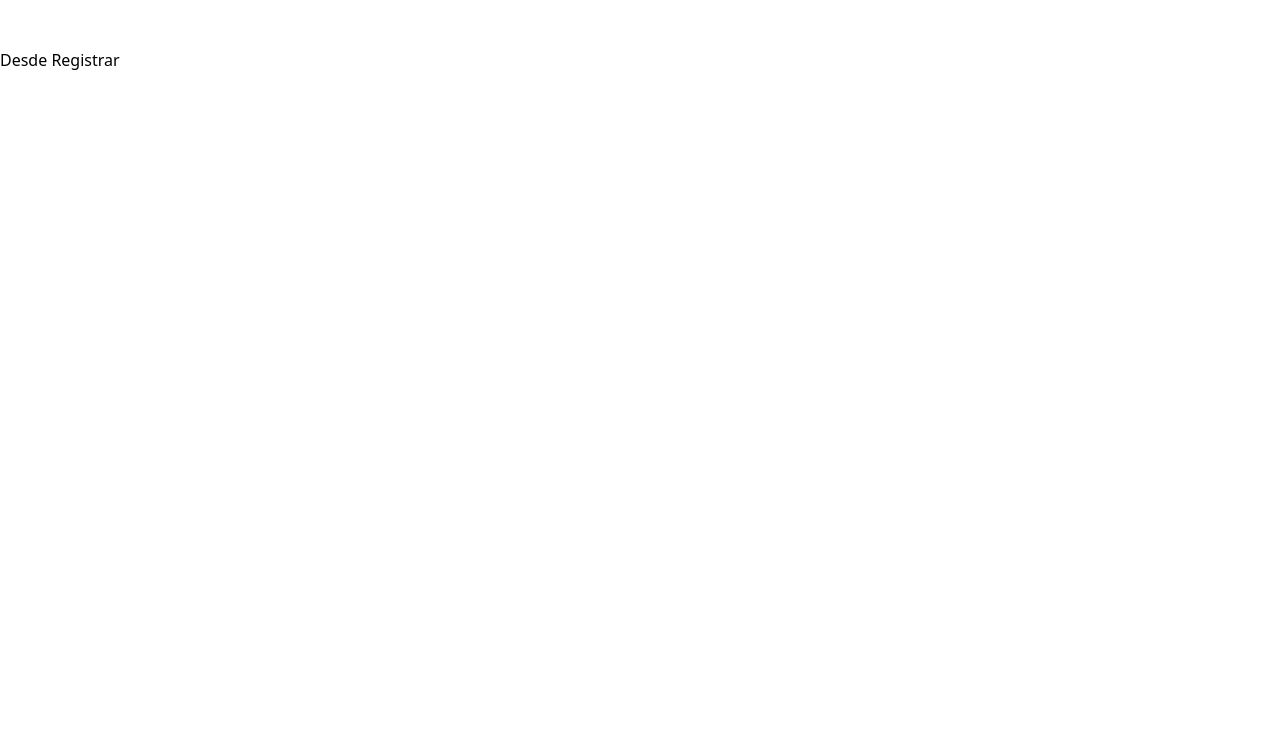
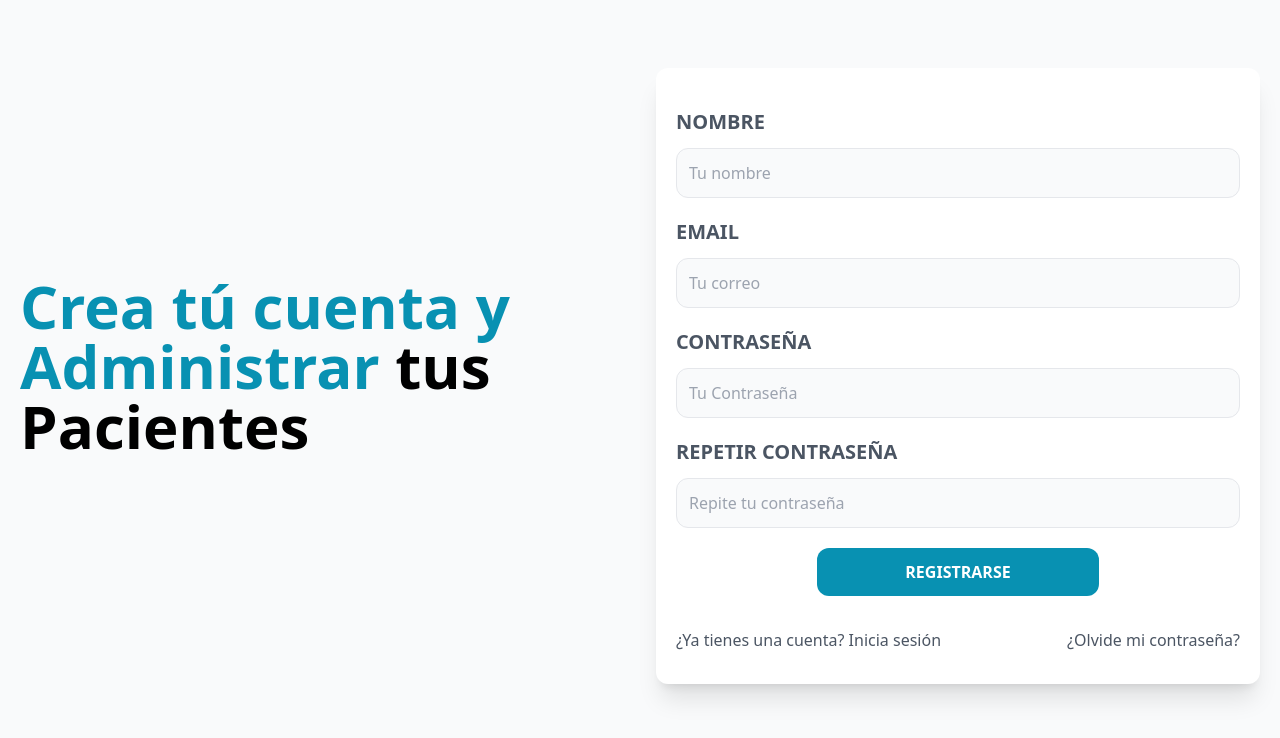
Before and after one commit to luisedr98/FrontEndAPV, a React (Vite) app: page /registrar in a window 1280 px wide. Shown: the top 738 px of the page. Built offline with nearby package versions, Linux system fonts and the light colour scheme.

Commit message:
add: UI finalizado y lógica de validacion de registro de cuenta

```diff
--- a/index.html
+++ b/index.html
@@ -1,12 +1,12 @@
 <!DOCTYPE html>
-<html lang="en">
+<html lang="es">
   <head>
     <meta charset="UTF-8" />
     <link rel="icon" type="image/svg+xml" href="/vite.svg" />
     <meta name="viewport" content="width=device-width, initial-scale=1.0" />
     <title>APV - Administrador de Pacientes de una veterinaria</title>
   </head>
-  <body>
+  <body class="bg-gray-50 min-h-screen">
     <div id="root"></div>
     <script type="module" src="/src/main.jsx"></script>
   </body>
--- a/src/layout/AuthLayout.jsx
+++ b/src/layout/AuthLayout.jsx
@@ -3,7 +3,7 @@ import {Outlet} from "react-router-dom"
 const AuthLayout = () => {
   return (
     <>
-        <main className="container mx-auto md:grid md:grid-cols-2 gap-20 mt-12 items-center">
+        <main className="container mx-auto px-5 mt-12 md:grid grid-cols-2 gap-8 items-center">
           <Outlet />
         </main>
 
--- a/src/pages/Login.jsx
+++ b/src/pages/Login.jsx
@@ -1,14 +1,14 @@
-import React from "react";
+import { Link } from "react-router-dom";
 
 const Login = () => {
   return (
     <>
       <div>
-        <h1 className="text-indigo-600 font-black text-6xl">
-          Inicia sesión y administrar tus <span className="text-black">Pacientes</span>
+        <h1 className="text-cyan-600 font-black text-5xl lg:text-6xl md:text-left">
+          Inicia sesión y Administrar tus <span className="text-black">Pacientes</span>
         </h1>
       </div>
-      <div>
+      <div className="mt-12 md:mt-5 shadow-xl px-5 pt-7 rounded-xl bg-white">
         <form action="">
           <div className="my-5">
             <label className="text-gray-600 font-bold uppercase text-xl">Email</label>
@@ -29,11 +29,14 @@ const Login = () => {
             <input
               type="submit"
               value="iniciar sesión"
-              className="w-full bg-indigo-600 py-3 px-10 font-bold uppercase text-white rounded-xl mt-3 hover:cursor-pointer
-              hover:bg-indigo-800 md:w-auto"
-
+              className="w-full bg-cyan-600 py-3 px-10 font-bold uppercase text-white rounded-xl mt-3 hover:cursor-pointer
+              hover:bg-cyan-800 lg:w-1/2 lg:block mx-auto"
             />
         </form>
+        <nav className="my-5 lg:flex justify-between">
+          <Link className="block my-3 text-center text-gray-600" to="/registrar">¿No tienes una cuenta? Registrate</Link>
+          <Link className="block my-3 text-center text-gray-600" to="/olvide-password">¿Olvide mi contraseña?</Link>
+        </nav>
       </div>
     </>
   );
--- a/src/pages/OlvidePassword.jsx
+++ b/src/pages/OlvidePassword.jsx
@@ -1,7 +1,35 @@
+import { Link } from "react-router-dom"
+
 const OlvidePassword = () => {
   return (
     <>
-        <h1>Desde OlvidePassword</h1>
+      <div>
+        <h1 className="text-cyan-600 text-center font-black text-5xl lg:text-6xl md:text-left">
+          Reestablece tu contraseña y no pierdas a <span className="text-black">Tus pacientes</span>
+        </h1>
+      </div>
+      <div className="mt-12 md:mt-5 shadow-xl px-5 pt-5 rounded-xl bg-white">
+        <form action="">
+          <div className="my-5">
+            <label className="text-gray-600 font-bold uppercase text-xl">Email</label>
+            <input
+              type="email"
+              placeholder="Correo Electrónico"
+              className="border w-full p-3 mt-3 bg-gray-50 rounded-xl"
+            />
+          </div>
+          <input
+              type="submit"
+              value="Enviar instrucciones"
+              className="w-full bg-cyan-600 py-3 px-10 font-bold uppercase text-white rounded-xl mt-3 hover:cursor-pointer
+              hover:bg-cyan-800 lg:w-2/3 lg:block mx-auto"
+            />
+        </form>
+        <nav className="my-5 lg:flex justify-between">
+          <Link className="block my-3 text-center text-gray-600" to="/">¿Ya tienes cuenta? Iniciar sesión</Link>
+          <Link className="block my-3 text-center text-gray-600" to="/registrar">¿No tienes cuenta? Registrarse</Link>
+        </nav>
+        </div>
     </>
   )
 }
--- a/src/pages/Registrar.jsx
+++ b/src/pages/Registrar.jsx
@@ -1,9 +1,99 @@
+import { useState } from "react"
+import { Link } from "react-router-dom"
+
 const Registrar = () => {
-    return (
-      <>
-          <h1>Desde Registrar</h1>
-      </>
-    )
+
+  const [nombre, setNombre] = useState('');
+  const [email, setEmail] = useState('');
+  const [password, setPassword] = useState('');
+  const [repetirPassword, setRepetirPassword] = useState('');
+
+  const handleSubmit = e => {
+    e.preventDefault();
+
+    if([nombre, email, password, repetirPassword].includes('')){
+      //* validacion - verificar que todos los campos esten llenos
+      console.log('Todos los campos son obligatorios')
+      return;
+    }
+
+    if(password !== repetirPassword){
+      //* validacion para que las contraseña sean iguales
+      console.log('Las contraseñas deben ser iguales');
+      return
+    }
+
+    if(password.length < 6){
+      //* validacion para que la contraseña tenga al menos 6 caracteres
+      console.log('La contraseña debe tener al menos 6 caracteres');
+    }
+
+
   }
 
-  export default Registrar
+  return (
+    <>
+      <div>
+        <h1 className="text-cyan-600 text-center font-black text-4xl lg:text-6xl md:text-left">
+          Crea tú cuenta y Administrar <span className="text-black">tus Pacientes</span>
+        </h1>
+      </div>
+      <div className="mt-12 md:mt-5 shadow-xl px-5 pt-5 rounded-xl bg-white">
+        <form onSubmit={handleSubmit}>
+          <div className="my-5">
+            <label className="text-gray-600 font-bold uppercase text-xl">Nombre</label>
+            <input
+              type="text"
+              placeholder="Tu nombre"
+              className="border w-full p-3 mt-3 bg-gray-50 rounded-xl"
+              value={nombre}
+              onChange={e => setNombre(e.target.value)}
+            />
+          </div>
+          <div className="my-5">
+            <label className="text-gray-600 font-bold uppercase text-xl">Email</label>
+            <input
+              type="email"
+              placeholder="Tu correo"
+              className="border w-full p-3 mt-3 bg-gray-50 rounded-xl"
+              value={email}
+              onChange={e=> setEmail(e.target.value)}
+            />
+          </div>
+          <div className="my-5">
+            <label className="text-gray-600 font-bold uppercase text-xl">Contraseña</label>
+            <input
+              type="password"
+              placeholder="Tu Contraseña"
+              className="border w-full p-3 mt-3 bg-gray-50 rounded-xl"
+              value={password}
+              onChange={e=>setPassword(e.target.value)}
+            />
+          </div>
+          <div className="my-5">
+            <label className="text-gray-600 font-bold uppercase text-xl">Repetir Contraseña</label>
+            <input
+              type="password"
+              placeholder="Repite tu contraseña"
+              className="border w-full p-3 mt-3 bg-gray-50 rounded-xl"
+              value={repetirPassword}
+              onChange={e=>setRepetirPassword(e.target.value)}
+            />
+          </div>
+          <input
+            type="submit"
+            value="registrarse"
+            className="w-full bg-cyan-600 py-3 px-10 font-bold uppercase text-white rounded-xl mt-3 hover:cursor-pointer
+              hover:bg-cyan-800 lg:w-1/2 lg:block mx-auto"
+          />
+          <nav className="my-5 lg:flex justify-between">
+            <Link className="block my-3 text-center text-gray-600" to="/">¿Ya tienes una cuenta? Inicia sesión</Link>
+            <Link className="block my-3 text-center text-gray-600" to="/olvide-password">¿Olvide mi contraseña?</Link>
+          </nav>
+        </form>
+      </div>
+    </>
+  )
+}
+
+export default Registrar
```
